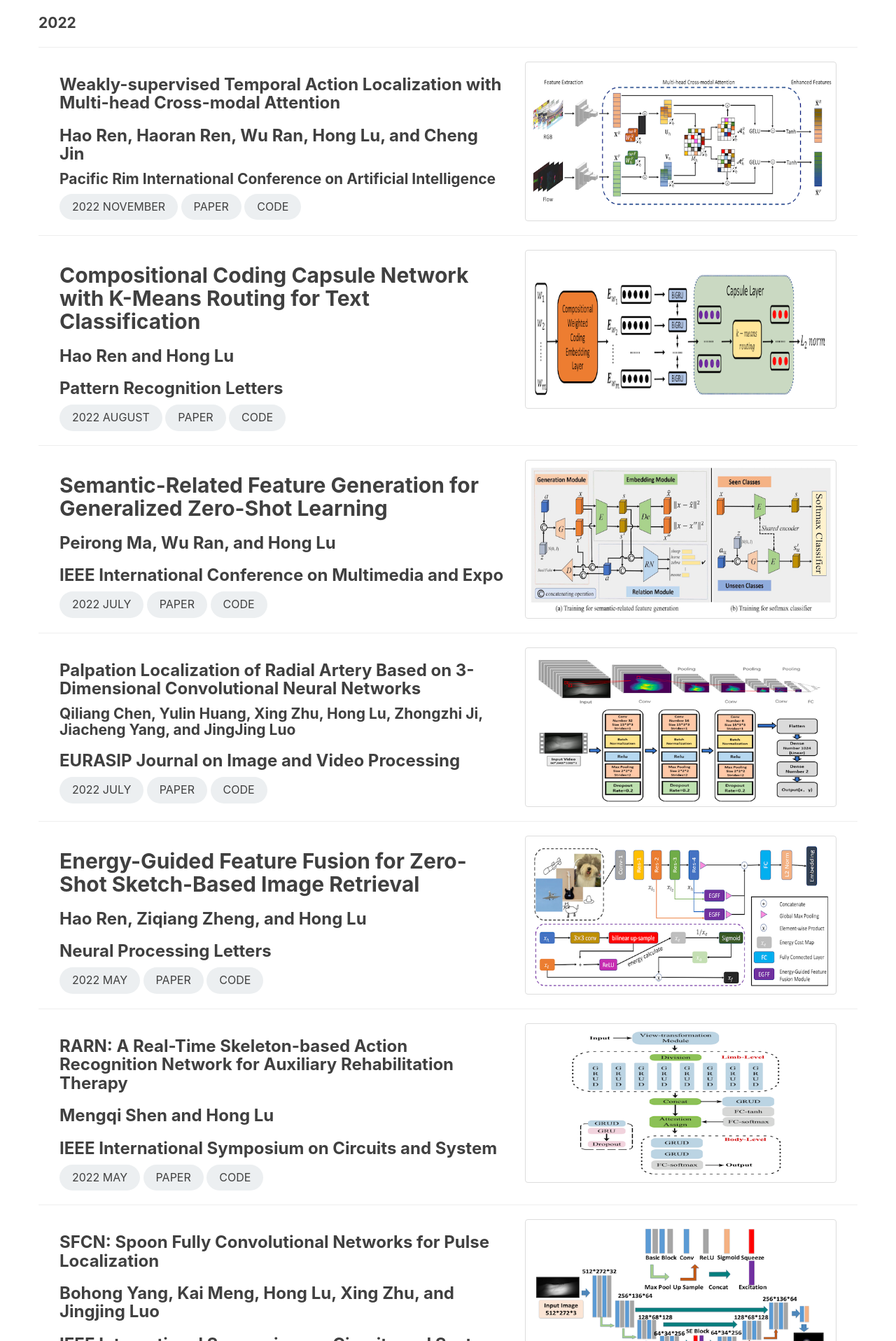
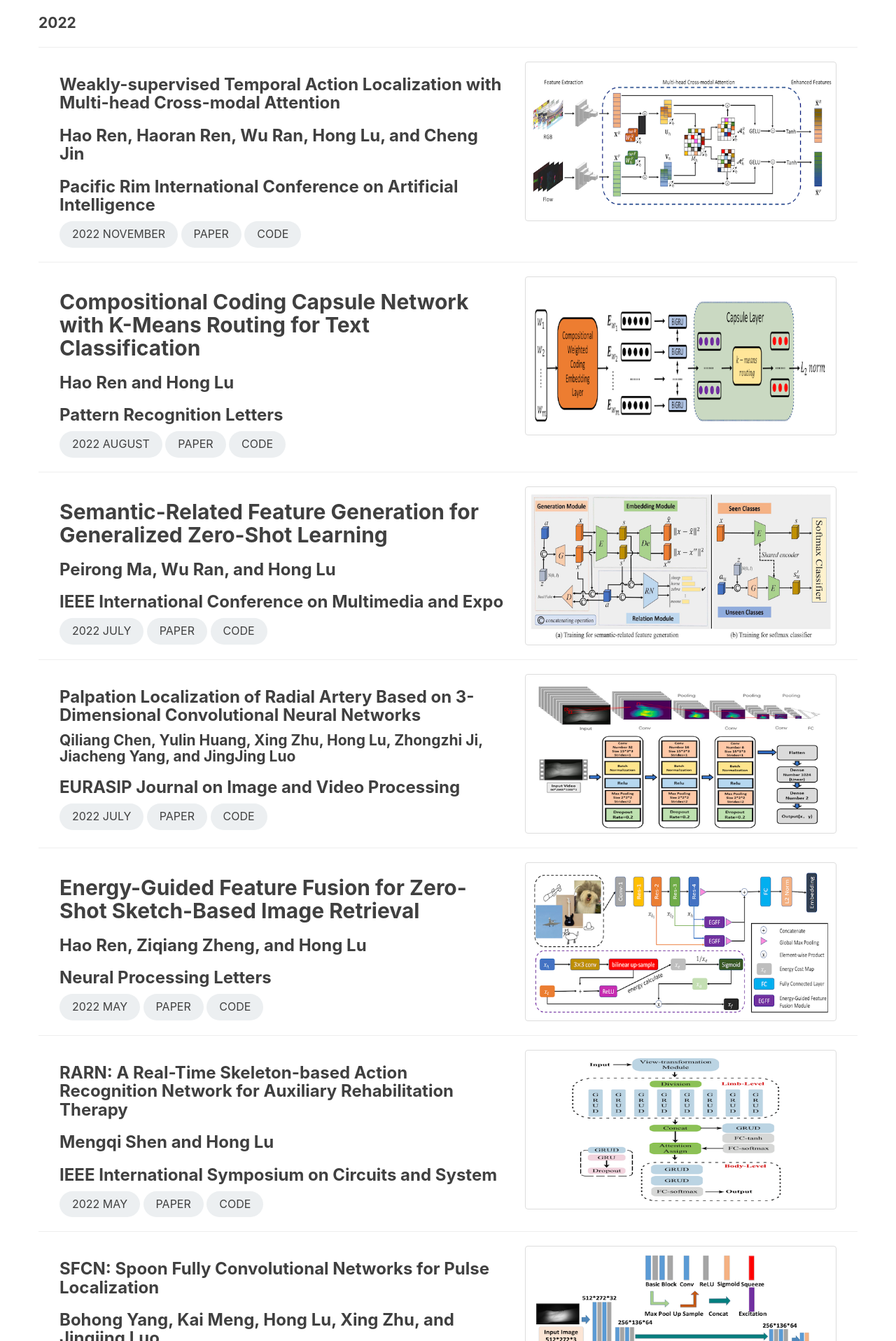
Before and after one commit to lunatics123/lunatics123.github.io, a Jekyll site: the page built from publications.html, in a window 1280 px wide. Shown: the part 769-2685 px from the top of the page at 70% size. Built offline with Jekyll 4.4.1, drawn with Linux system fonts in a browser that asks for light colours; comment, search, counter and statistics services are not loaded.

Commit message:
make layout better

```diff
--- a/publications.html
+++ b/publications.html
@@ -35,7 +35,7 @@ permalink: /publications.html
         <div class="col-lg-7">
             <h3>Weakly-supervised Temporal Action Localization with Multi-head Cross-modal Attention</h3>
             <h3>Hao Ren, Haoran Ren, Wu Ran, Hong Lu, and Cheng Jin</h3>
-            <h4>Pacific Rim International Conference on Artificial Intelligence</h4>
+            <h3>Pacific Rim International Conference on Artificial Intelligence</h3>
             <div class="post-tag round-xl">2022 November</div>
             <a class="post-tag round-xl"
                href="https://link.springer.com/chapter/10.1007/978-3-031-20868-3_21">Paper</a>
```
